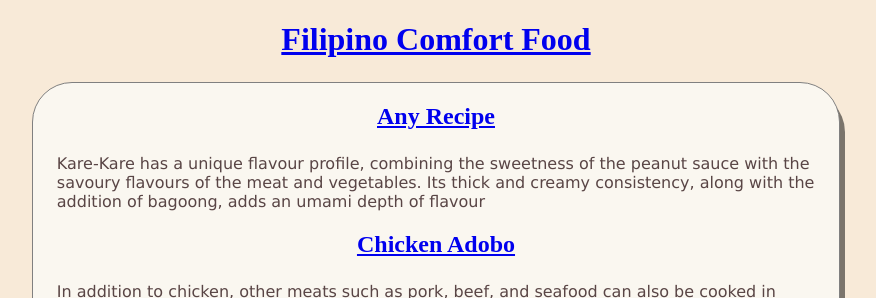
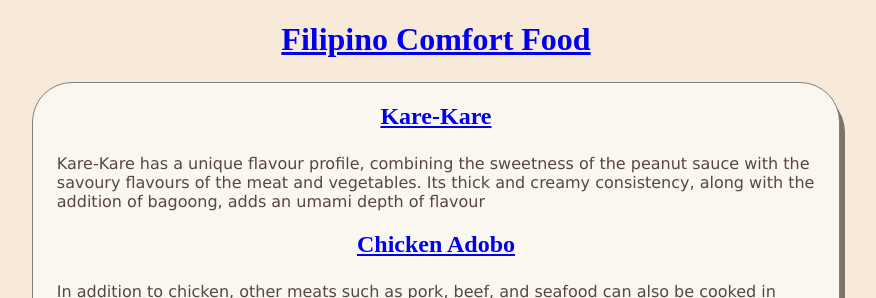
Before and after one commit to Loohwis/Recipe1, a Jekyll site: the page built from pages/recipelisting.md, in a window 1280 px wide. Shown: the top 298 px of the page, without its empty margins (204-1080 px from the left). Built offline with Jekyll 4.4.1, drawn with Linux system fonts in a browser that asks for light colours.

Commit message:
Update Recipe “recipe2”

```diff
--- a/_recipes/recipe2.md
+++ b/_recipes/recipe2.md
@@ -1,5 +1,5 @@
 ---
-title: Any Recipe
+title: Kare-Kare
 date: 2019-10-19
 order: 1
 layout: recipe
```
